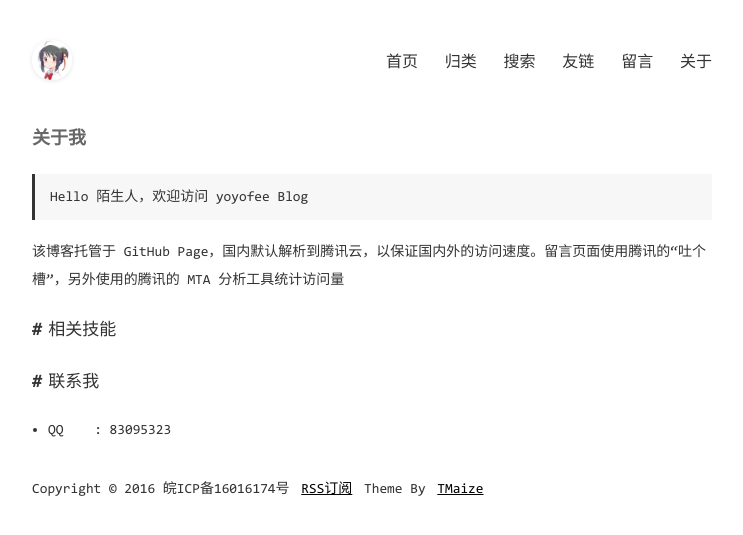
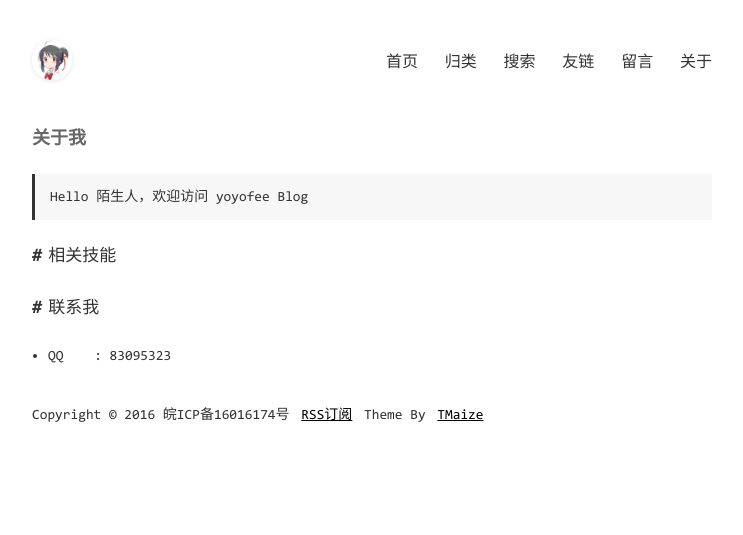
Before and after one commit to yoyofee/yoyofee.github.io, a Jekyll site: the page built from pages/about.md, in a window 1280 px wide. Shown: the top 535 px of the page, without its empty margins (268-1011 px from the left). Built offline with Jekyll 4.4.1, drawn with Linux system fonts in a browser that asks for light colours; comment, search, counter and statistics services are not loaded.

Commit message:
修改文件: pages/about.md

```diff
--- a/pages/about.md
+++ b/pages/about.md
@@ -5,7 +5,7 @@ title: 关于我
 
 > Hello 陌生人，欢迎访问 yoyofee Blog
 
-该博客托管于 GitHub Page，国内默认解析到腾讯云，以保证国内外的访问速度。留言页面使用腾讯的“吐个槽”，另外使用的腾讯的 MTA 分析工具统计访问量
+
 
 
 
```
